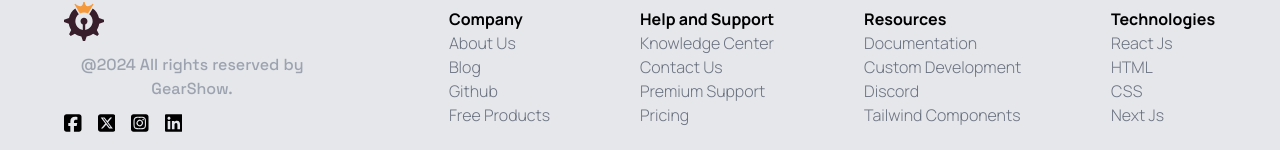
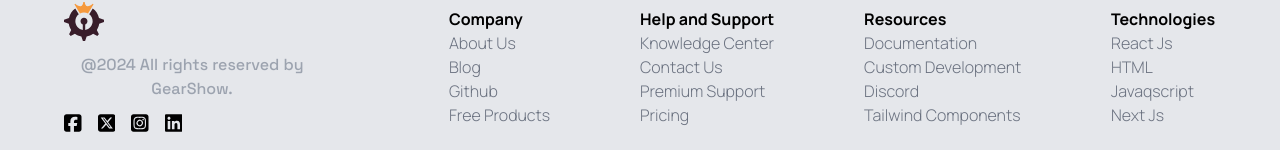
Before and after one commit to adibmannan1/FindNGo, a Next.js app: page / in a window 1280 px wide. Shown: the part 1088-1238 px from the top of the page. Built offline with nearby package versions, Linux system fonts and the light colour scheme; no server answers.

Commit message:
footer content

```diff
--- a/components/Footer.tsx
+++ b/components/Footer.tsx
@@ -34,7 +34,7 @@ const footerSections = [
     links: [
       { text: "React Js", url: "https://react.dev/" },
       { text: "HTML", url: "https://html.com/" },
-      { text: "CSS", url: "https://www.w3schools.com/css/" },
+      { text: "Javaqscript", url: "https://www.javascript.com/" },
       { text: "Next Js", url: "https://nextjs.org/" },
     ],
   },
```
